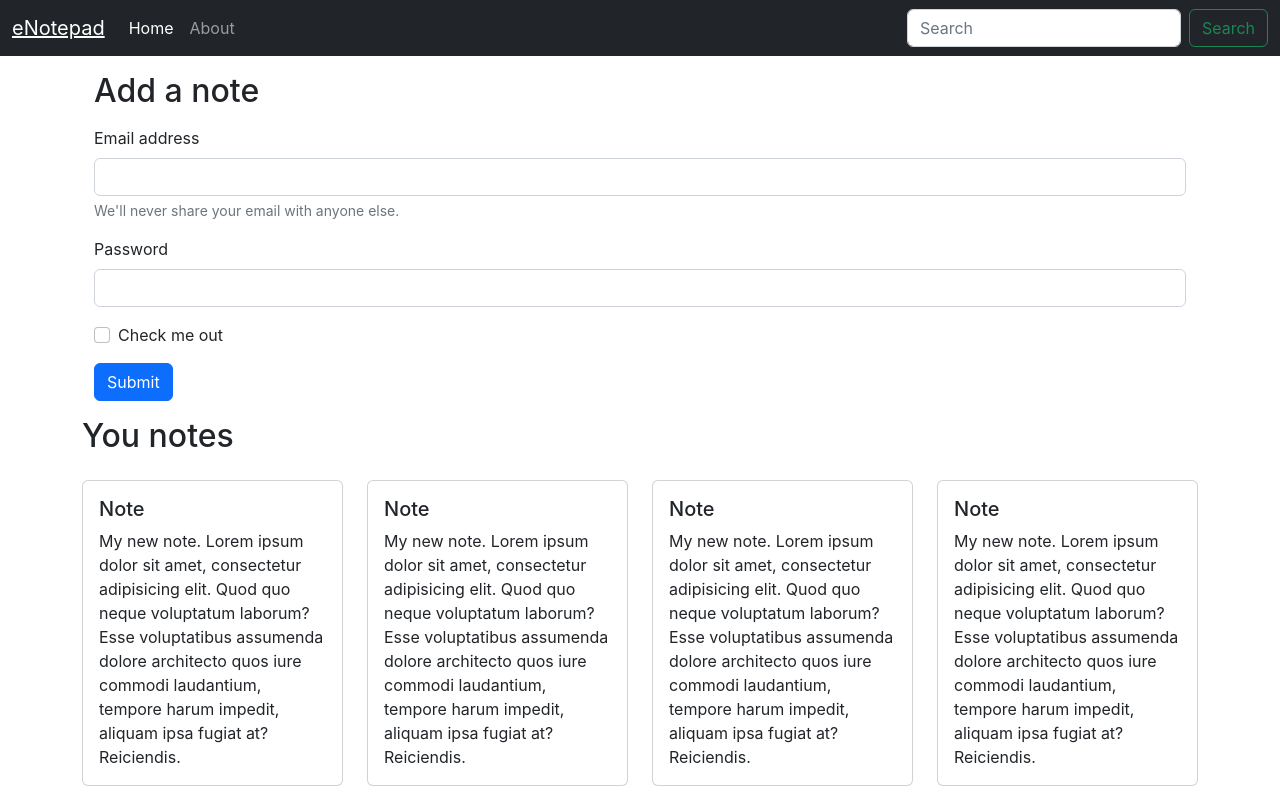
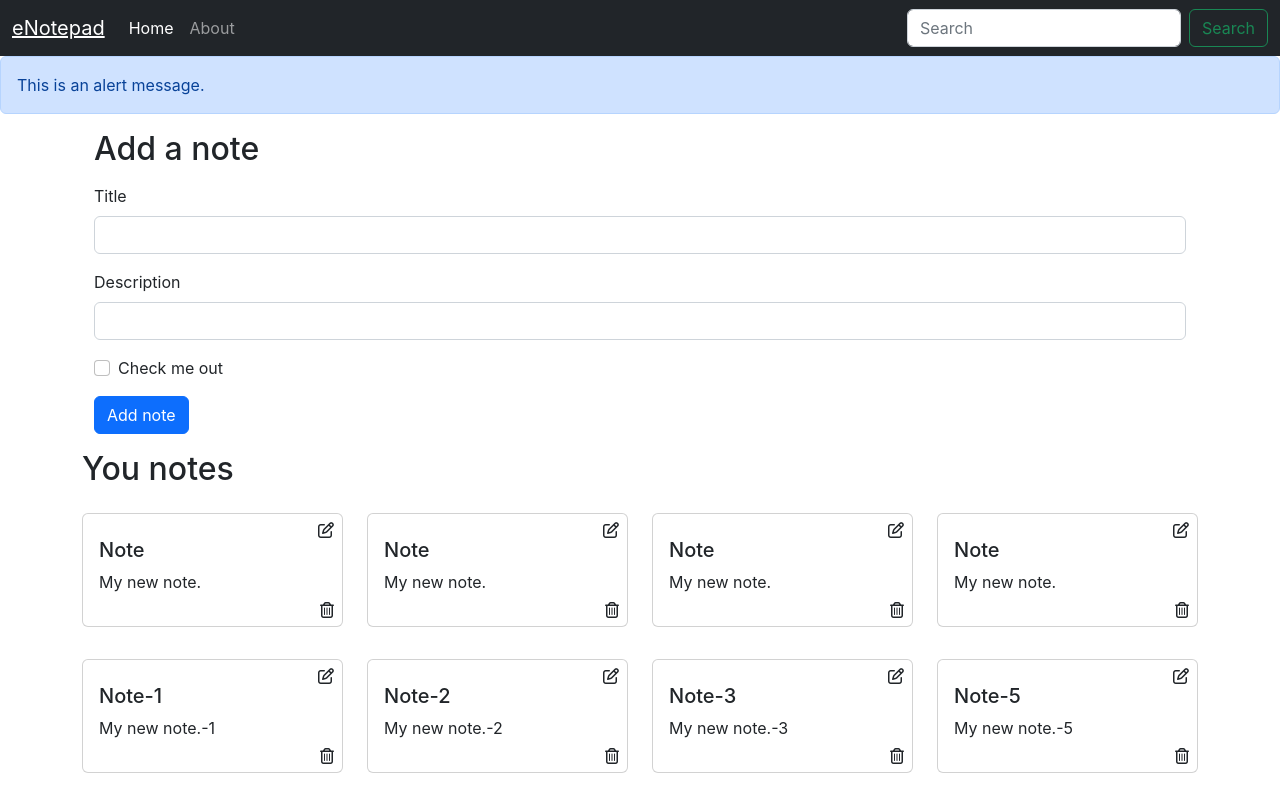
Before and after one commit to kanavbadwal/enotepad, a React (Create React App) app: page / in a window 1280 px wide. Shown: the top 800 px of the page. Built offline with nearby package versions, Linux system fonts and the light colour scheme.

Commit message:
fontawsome, alert, addnote and delete note
A cursor was added to the icons as well.

```diff
--- a/public/index.html
+++ b/public/index.html
@@ -45,6 +45,12 @@
       To begin the development, run `npm start` or `yarn start`.
       To create a production bundle, use `npm run build` or `yarn build`.
     -->
+    <!-- Font Awsome -->
+    <script
+      src="https://kit.fontawesome.com/f37f4ebd69.js"
+      crossorigin="anonymous"
+    ></script>
+    <!-- Bootstrap -->
     <script
       src="https://cdn.jsdelivr.net/npm/bootstrap@5.2.3/dist/js/bootstrap.bundle.min.js"
       integrity="sha384-kenU1KFdBIe4zVF0s0G1M5b4hcpxyD9F7jL+jjXkk+Q2h455rYXK/7HAuoJl+0I4"
--- a/src/App.js
+++ b/src/App.js
@@ -4,6 +4,7 @@ import Navbar from "./components/Navbar";
 import Home from "./components/Home";
 import About from "./components/About";
 import NoteState from "./context/notes/NoteState";
+import Alert from "./components/Alert";
 
 function App() {
   return (
@@ -11,6 +12,7 @@ function App() {
       <NoteState>
         <Router>
           <Navbar />
+          <Alert message="This is an alert message." />
           <div className="container">
             <Routes>
               <Route path="/" element={<Home />} />
--- /dev/null
+++ b/src/components/Addnote.js
@@ -0,0 +1,67 @@
+import React, { useContext, useState } from "react";
+import noteContext from "../context/notes/noteContext";
+
+const Addnote = () => {
+  const context = useContext(noteContext);
+  const { addNote } = context;
+  const [note, setNote] = useState({
+    title: "",
+    description: "",
+    tag: "default",
+  });
+  const handleClick = (e) => {
+    e.preventDefault();
+    addNote(note.title, note.description, note.tag);
+  };
+  const onChange = (e) => {
+    setNote({ ...note, [e.target.name]: e.target.value });
+  };
+
+  return (
+    <div className="container my-3">
+      <h2>Add a note</h2>
+      <form className="my-3">
+        <div className="mb-3">
+          <label htmlFor="title" className="form-label">
+            Title
+          </label>
+          <input
+            type="text"
+            className="form-control"
+            id="title"
+            name="title"
+            aria-describedby="emailHelp"
+            onChange={onChange}
+          />
+        </div>
+        <div className="mb-3">
+          <label htmlFor="description" className="form-label">
+            Description
+          </label>
+          <input
+            type="text"
+            className="form-control"
+            id="description"
+            name="description"
+            onChange={onChange}
+          />
+        </div>
+        <div className="mb-3 form-check">
+          <input
+            type="checkbox"
+            className="form-check-input"
+            id="exampleCheck1"
+          />
+          <label className="form-check-label" htmlFor="exampleCheck1">
+            Check me out
+          </label>
+        </div>
+        <button type="submit" className="btn btn-primary" onClick={handleClick}>
+          Add note
+        </button>
+      </form>
+    </div>
+  );
+};
+
+export default Addnote;
--- /dev/null
+++ b/src/components/Alert.js
@@ -0,0 +1,11 @@
+import React from "react";
+
+const Alert = (props) => {
+  return (
+    <div className="alert alert-primary" role="alert">
+      {props.message}
+    </div>
+  );
+};
+
+export default Alert;
--- a/src/components/Home.js
+++ b/src/components/Home.js
@@ -3,48 +3,6 @@ import Notes from "./Notes";
 const Home = () => {
   return (
     <div>
-      <div className="container my-3">
-        <h2>Add a note</h2>
-        <form className="my-3">
-          <div className="mb-3">
-            <label htmlFor="exampleInputEmail1" className="form-label">
-              Email address
-            </label>
-            <input
-              type="email"
-              className="form-control"
-              id="exampleInputEmail1"
-              aria-describedby="emailHelp"
-            />
-            <div id="emailHelp" className="form-text">
-              We'll never share your email with anyone else.
-            </div>
-          </div>
-          <div className="mb-3">
-            <label htmlFor="exampleInputPassword1" className="form-label">
-              Password
-            </label>
-            <input
-              type="password"
-              className="form-control"
-              id="exampleInputPassword1"
-            />
-          </div>
-          <div className="mb-3 form-check">
-            <input
-              type="checkbox"
-              className="form-check-input"
-              id="exampleCheck1"
-            />
-            <label className="form-check-label" htmlFor="exampleCheck1">
-              Check me out
-            </label>
-          </div>
-          <button type="submit" className="btn btn-primary">
-            Submit
-          </button>
-        </form>
-      </div>
       <Notes />
     </div>
   );
--- a/src/components/Noteitem.js
+++ b/src/components/Noteitem.js
@@ -1,19 +1,31 @@
-import React from "react";
+import React, { useContext } from "react";
+import noteContext from "../context/notes/noteContext";
 
 const Noteitem = (props) => {
+  const context = useContext(noteContext);
+  const { deleteNote } = context;
   const { note } = props;
   return (
     <div className="col-md-3">
       <div className="card my-3">
         <div className="card-body">
-          <h5 className="card-title">{note.title}</h5>
-          <p className="card-text">
-            {note.description} Lorem ipsum dolor sit amet, consectetur
-            adipisicing elit. Quod quo neque voluptatum laborum? Esse
-            voluptatibus assumenda dolore architecto quos iure commodi
-            laudantium, tempore harum impedit, aliquam ipsa fugiat at?
-            Reiciendis.
-          </p>
+          <div className="position-absolute top-0 end-0 my-1 mx-1">
+            <i className="fa-regular fa-pen-to-square mx-1"></i>
+          </div>
+
+          <h5 className="card-title" style={{ marginTop: "0.5rem" }}>
+            {note.title}
+          </h5>
+
+          <p className="card-text">{note.description} </p>
+          <div className="position-absolute bottom-0 end-0 my-1 mx-1">
+            <i
+              className="fa-regular fa-trash-can mx-1"
+              onClick={() => {
+                deleteNote(note._id);
+              }}
+            ></i>
+          </div>
         </div>
       </div>
     </div>
--- a/src/components/Notes.js
+++ b/src/components/Notes.js
@@ -1,17 +1,23 @@
 import React, { useContext } from "react";
 import noteContext from "../context/notes/noteContext";
 import Noteitem from "./Noteitem";
+import Addnote from "./Addnote";
 
 const Notes = () => {
   const context = useContext(noteContext);
-  const { notes, setNotes } = context;
+  const { notes } = context;
   return (
-    <div className="row my-3">
-      <h2>You notes</h2>
-      {notes.map((note) => {
-        return <Noteitem note={note} />;
-      })}
-    </div>
+    <>
+      <Addnote />
+      <div className="row my-3">
+        <h2>You notes</h2>
+        {notes.length >= 1
+          ? notes.map((note) => {
+              return <Noteitem note={note} key={note._id} />;
+            })
+          : "No notes available."}
+      </div>
+    </>
   );
 };
 
--- a/src/context/notes/NoteState.js
+++ b/src/context/notes/NoteState.js
@@ -87,8 +87,34 @@ const NoteState = (props) => {
   ];
   const [notes, setNotes] = useState(notesInitial);
 
+  // Add new note.
+  const addNote = (title, description, tag) => {
+    // TODO: Api call
+    const note = {
+      _id:
+        "63c78c9b0505058224d82468" + Math.random().toString(36).substring(2, 7),
+      user: "63c64a7144a86d35e5380151",
+      title: title,
+      description: description,
+      tag: tag,
+      date: "2023-01-18T06:07:23.516Z",
+      __v: 0,
+    };
+    setNotes(notes.concat(note));
+    console.log("A new note is added.");
+  };
+
+  // Delete an existing note.
+  const deleteNote = (id) => {
+    console.log("The note with id " + id + " is deleted.");
+    const newNote = notes.filter((note) => note._id !== id);
+    setNotes(newNote);
+  };
+
+  const editNote = () => {};
+
   return (
-    <NoteContext.Provider value={{ notes, setNotes }}>
+    <NoteContext.Provider value={{ notes, addNote, deleteNote, editNote }}>
       {props.children}
     </NoteContext.Provider>
   );
--- a/src/index.css
+++ b/src/index.css
@@ -1,13 +1,17 @@
 body {
   margin: 0;
-  font-family: -apple-system, BlinkMacSystemFont, 'Segoe UI', 'Roboto', 'Oxygen',
-    'Ubuntu', 'Cantarell', 'Fira Sans', 'Droid Sans', 'Helvetica Neue',
+  font-family: -apple-system, BlinkMacSystemFont, "Segoe UI", "Roboto", "Oxygen",
+    "Ubuntu", "Cantarell", "Fira Sans", "Droid Sans", "Helvetica Neue",
     sans-serif;
   -webkit-font-smoothing: antialiased;
   -moz-osx-font-smoothing: grayscale;
 }
 
 code {
-  font-family: source-code-pro, Menlo, Monaco, Consolas, 'Courier New',
+  font-family: source-code-pro, Menlo, Monaco, Consolas, "Courier New",
     monospace;
 }
+
+i {
+  cursor: pointer;
+}
```
